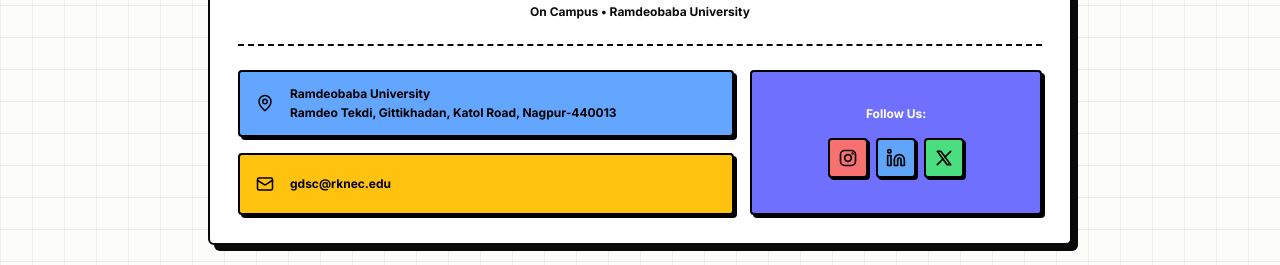
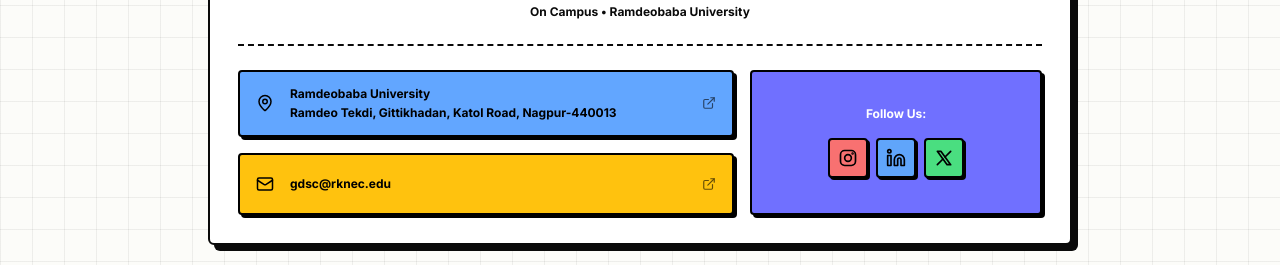
Before and after one commit to 25jaiswalkn-crypto/gdg-frontend-task, a Next.js app: page / in a window 1280 px wide. Shown: the part 2587-2852 px from the top of the page. Built offline with nearby package versions, Linux system fonts and the light colour scheme.

Commit message:
Footer: real social links, Google Maps directions and Gmail compose

```diff
--- a/src/components/Footer.tsx
+++ b/src/components/Footer.tsx
@@ -1,6 +1,17 @@
-import { Mail, MapPin } from "lucide-react";
+import { ExternalLink, Mail, MapPin } from "lucide-react";
 import Logo from "./Logo";
 import Confetti from "./Confetti";
+
+const EMAIL = "gdsc@rknec.edu";
+const PLACE = "Ramdeobaba University, Ramdeo Tekdi, Gittikhadan, Katol Road, Nagpur 440013";
+
+// Opens Google Maps with directions from the visitor's location to RBU
+const MAPS_URL = `https://www.google.com/maps/dir/?api=1&destination=${encodeURIComponent(PLACE)}`;
+
+// Opens a Gmail compose window addressed to GDG RBU
+const GMAIL_URL = `https://mail.google.com/mail/?view=cm&fs=1&to=${EMAIL}&su=${encodeURIComponent(
+  "Hello GDG RBU"
+)}`;
 
 const iconProps = {
   viewBox: "0 0 24 24",
@@ -15,8 +26,8 @@
 
 const socials = [
   {
-    label: "Instagram",
-    href: "https://www.instagram.com/",
+    label: "GDG RBU on Instagram",
+    href: "https://www.instagram.com/gdg_rbu/",
     color: "bg-[#f87171]",
     icon: (
       <svg {...iconProps}>
@@ -27,8 +38,8 @@
     ),
   },
   {
-    label: "LinkedIn",
-    href: "https://www.linkedin.com/",
+    label: "GDG RBU on LinkedIn",
+    href: "https://www.linkedin.com/company/gdg-rbu/",
     color: "bg-[#60a5fa]",
     icon: (
       <svg {...iconProps}>
@@ -39,8 +50,8 @@
     ),
   },
   {
-    label: "X (Twitter)",
-    href: "https://x.com/",
+    label: "GDG RBU on X",
+    href: "https://x.com/gdsc_rcoem",
     color: "bg-[#4ade80]",
     icon: (
       <svg {...iconProps}>
@@ -66,20 +77,32 @@
 
           <div className="grid gap-4 md:grid-cols-[1.7fr_1fr]">
             <div className="space-y-4">
-              <div className="flex items-center gap-4 rounded-sm border-2 border-black bg-[#62a6ff] px-4 py-3 text-xs font-bold text-black shadow-[3px_3px_0_#000]">
+              <a
+                href={MAPS_URL}
+                target="_blank"
+                rel="noopener noreferrer"
+                aria-label="Get directions to Ramdeobaba University on Google Maps"
+                className="group flex items-center gap-4 rounded-sm border-2 border-black bg-[#62a6ff] px-4 py-3 text-xs font-bold text-black shadow-[3px_3px_0_#000] transition hover:-translate-y-0.5 hover:shadow-[4px_4px_0_#000] active:translate-x-0.5 active:translate-y-0.5 active:shadow-none"
+              >
                 <MapPin size={18} className="shrink-0" aria-hidden="true" />
-                <address className="not-italic leading-relaxed">
+                <address className="flex-1 not-italic leading-relaxed">
                   Ramdeobaba University
                   <br />
                   Ramdeo Tekdi, Gittikhadan, Katol Road, Nagpur-440013
                 </address>
-              </div>
+                <ExternalLink size={14} className="shrink-0 opacity-60 group-hover:opacity-100" aria-hidden="true" />
+              </a>
+
               <a
-                href="mailto:gdsc@rknec.edu"
-                className="flex items-center gap-4 rounded-sm border-2 border-black bg-gdg-yellow px-4 py-5 text-xs font-bold text-black shadow-[3px_3px_0_#000] transition hover:-translate-y-0.5"
+                href={GMAIL_URL}
+                target="_blank"
+                rel="noopener noreferrer"
+                aria-label={`Write an email to ${EMAIL} in Gmail`}
+                className="group flex items-center gap-4 rounded-sm border-2 border-black bg-gdg-yellow px-4 py-5 text-xs font-bold text-black shadow-[3px_3px_0_#000] transition hover:-translate-y-0.5 hover:shadow-[4px_4px_0_#000] active:translate-x-0.5 active:translate-y-0.5 active:shadow-none"
               >
                 <Mail size={18} className="shrink-0" aria-hidden="true" />
-                gdsc@rknec.edu
+                <span className="flex-1">{EMAIL}</span>
+                <ExternalLink size={14} className="shrink-0 opacity-60 group-hover:opacity-100" aria-hidden="true" />
               </a>
             </div>
 
```
